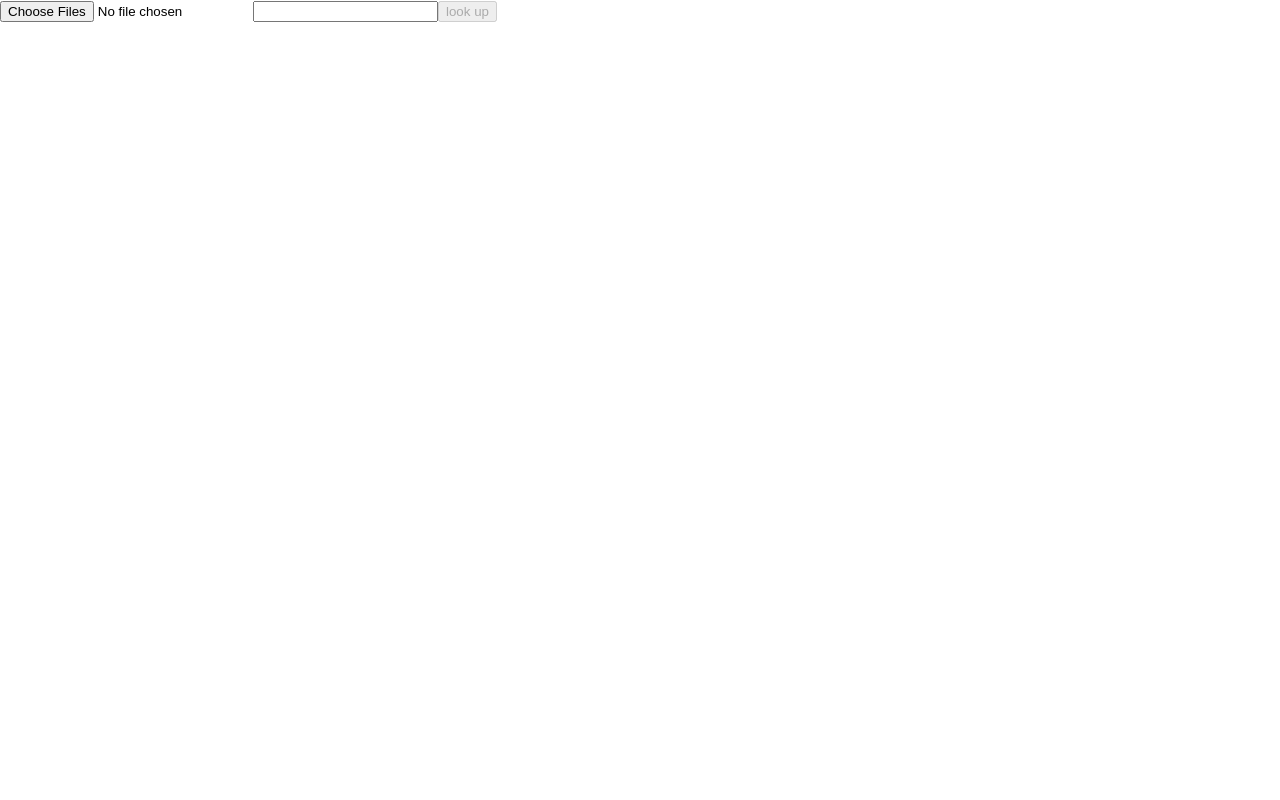
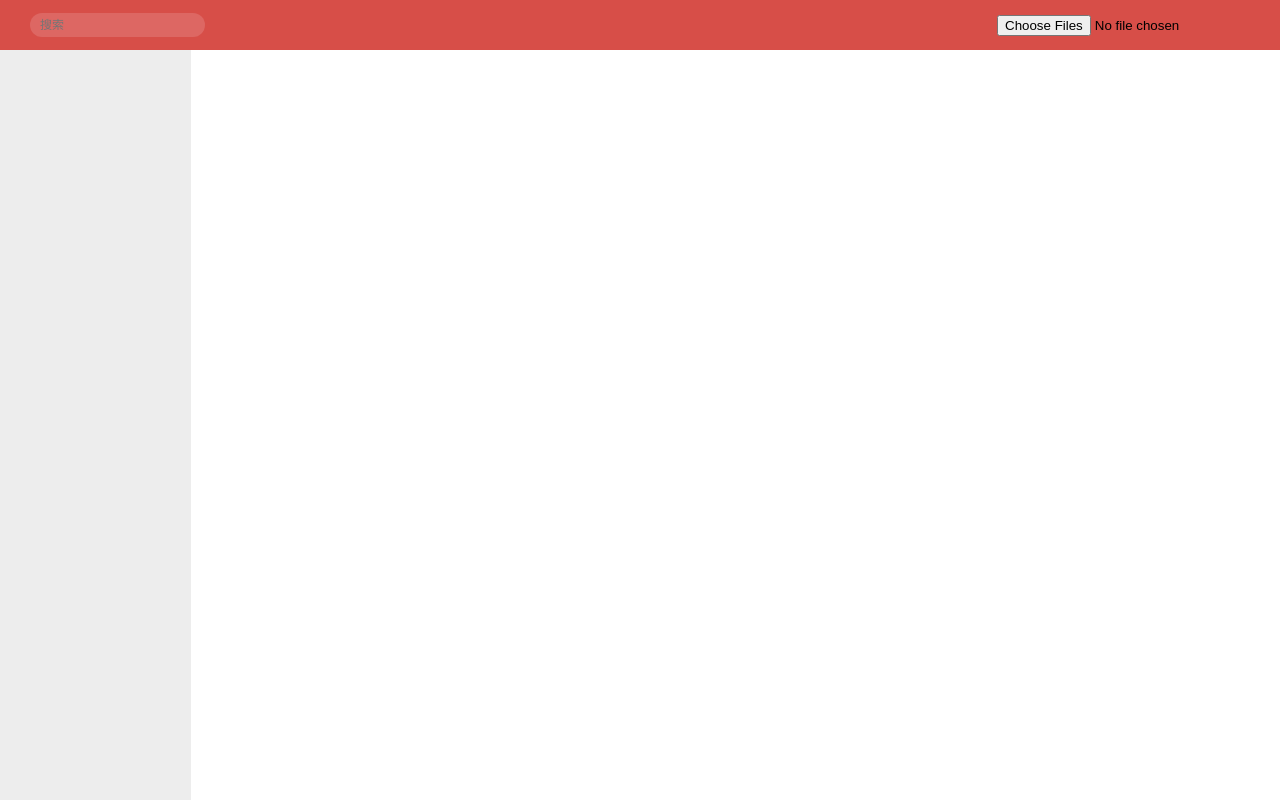
Before and after one commit to zhen-ke/mdict, a React (Create React App) app: page / in a window 1280 px wide. Built offline with nearby package versions, Linux system fonts and the light colour scheme.

Commit message:
mdict界面优化

```diff
--- a/package.json
+++ b/package.json
@@ -35,6 +35,7 @@
   },
   "devDependencies": {
     "@tauri-apps/cli": "^1.0.0-rc.10",
-    "cross-env": "^7.0.3"
+    "cross-env": "^7.0.3",
+    "sass": "^1.51.0"
   }
 }
--- a/src-tauri/tauri.conf.json
+++ b/src-tauri/tauri.conf.json
@@ -67,10 +67,10 @@
     "windows": [
       {
         "fullscreen": false,
-        "height": 600,
-        "resizable": true,
+        "height": 700,
+        "resizable": false,
         "title": "mdict",
-        "width": 800
+        "width": 1000
       }
     ]
   }
--- a/src/App.css
+++ /dev/null
@@ -1,38 +0,0 @@
-.App {
-  /* text-align: center; */
-}
-
-.App-logo {
-  height: 40vmin;
-  pointer-events: none;
-}
-
-@media (prefers-reduced-motion: no-preference) {
-  .App-logo {
-    animation: App-logo-spin infinite 20s linear;
-  }
-}
-
-.App-header {
-  background-color: #282c34;
-  min-height: 100vh;
-  display: flex;
-  flex-direction: column;
-  align-items: center;
-  justify-content: center;
-  font-size: calc(10px + 2vmin);
-  color: white;
-}
-
-.App-link {
-  color: #61dafb;
-}
-
-@keyframes App-logo-spin {
-  from {
-    transform: rotate(0deg);
-  }
-  to {
-    transform: rotate(360deg);
-  }
-}
--- a/src/App.js
+++ b/src/App.js
@@ -1,11 +1,12 @@
 import React, { useState, useCallback, useRef } from "react";
 import debounce from "lodash/debounce";
 
-import "./App.css";
+import styles from "./App.module.scss";
 
 function App() {
   const [keyword, setKeyword] = useState("");
   const [content, setContent] = useState("");
+  const [searchList, setSearchList] = useState([]);
   const mdictRef = useRef(null);
 
   const getMdictMethods = (deps) => {
@@ -35,12 +36,24 @@ function App() {
     }
   };
 
-  const handleDebounceSearch = async (keyword) => {
-    const content = await mdictRef.current.lookup(keyword);
-    setContent(content.html());
+  const handleDebounceSearch = async (keywords) => {
+    const searchRes = await mdictRef.current.search({
+      phrase: keywords,
+      max: 50,
+    });
+    const searchResList = searchRes.map((v) => ({
+      word: v.toString(),
+      value: v.offset,
+    }));
+    setSearchList(searchResList);
   };
 
   const debounceFn = useCallback(debounce(handleDebounceSearch, 300), []);
+
+  const handleSearchItem = async (word) => {
+    const content = await mdictRef.current.lookup(word);
+    setContent(content.html());
+  };
 
   const keywordChange = (e) => {
     const keywordVal = e?.target?.value || "";
@@ -49,24 +62,43 @@ function App() {
   };
 
   return (
-    <div className='App'>
+    <div className={styles.mdictApp}>
+      <div className={styles.mdictHeader}>
+        <input
+          className={styles.search}
+          type='text'
+          value={keyword}
+          placeholder='搜索'
+          onChange={keywordChange}
+        />
         <input
           id='dictfile'
           type='file'
           multiple
+          placeholder='选择词典'
           onChange={async (e) => {
             const mdict = await initMdict(e.target.files);
             mdictRef.current = mdict;
           }}
         />
-      <input
-        id='keyword'
-        type='text'
-        value={keyword}
-        onChange={keywordChange}
+      </div>
+      <div className={styles.mdictBody}>
+        <ul className={styles.searchList}>
+          {searchList.map((it) => (
+            <li
+              key={it.value}
+              data-offset={it.value}
+              onClick={() => handleSearchItem(it.word)}
+            >
+              {it.word}
+            </li>
+          ))}
+        </ul>
+        <div
+          className={styles.mdictContent}
+          dangerouslySetInnerHTML={{ __html: content }}
         />
-      <input id='btnLookup' type='button' value='look up' disabled='false' />
-      <div id='definition' dangerouslySetInnerHTML={{ __html: content }} />
+      </div>
     </div>
   );
 }
--- /dev/null
+++ b/src/App.module.scss
@@ -0,0 +1,49 @@
+.mdictApp {
+  .mdictHeader {
+    height: 50px;
+    background: #d74e48;
+    padding: 0 30px;
+    display: flex;
+    align-items: center;
+    justify-content: space-between;
+    .search {
+      border-radius: 30px;
+      border: 0;
+      background: #dd6763;
+      color: #fff;
+      padding: 5px 10px;
+      font-size: 12px;
+      &:focus {
+        outline: 0;
+      }
+    }
+  }
+  .mdictBody {
+    display: flex;
+    height: calc(100vh - 50px);
+    .searchList {
+      background: #ededed;
+      overflow: auto;
+      margin: 0;
+      padding: 0;
+      list-style: none;
+      width: 200px;
+      li {
+        padding: 10px;
+        border-bottom: 1px solid #e1e1e1;
+        color: #333;
+        cursor: pointer;
+        white-space: nowrap;
+        &:hover {
+          background: #e2e2e2;
+          color: #d74e48;
+        }
+      }
+    }
+    .mdictContent {
+      width: calc(100vw - 200px);
+      overflow: auto;
+      padding: 20px 30px;
+    }
+  }
+}
```
Also changed, not shown: 1 other file (tests, documents, lock files or other folders). Lines whose indentation alone changed are shown as unchanged.
